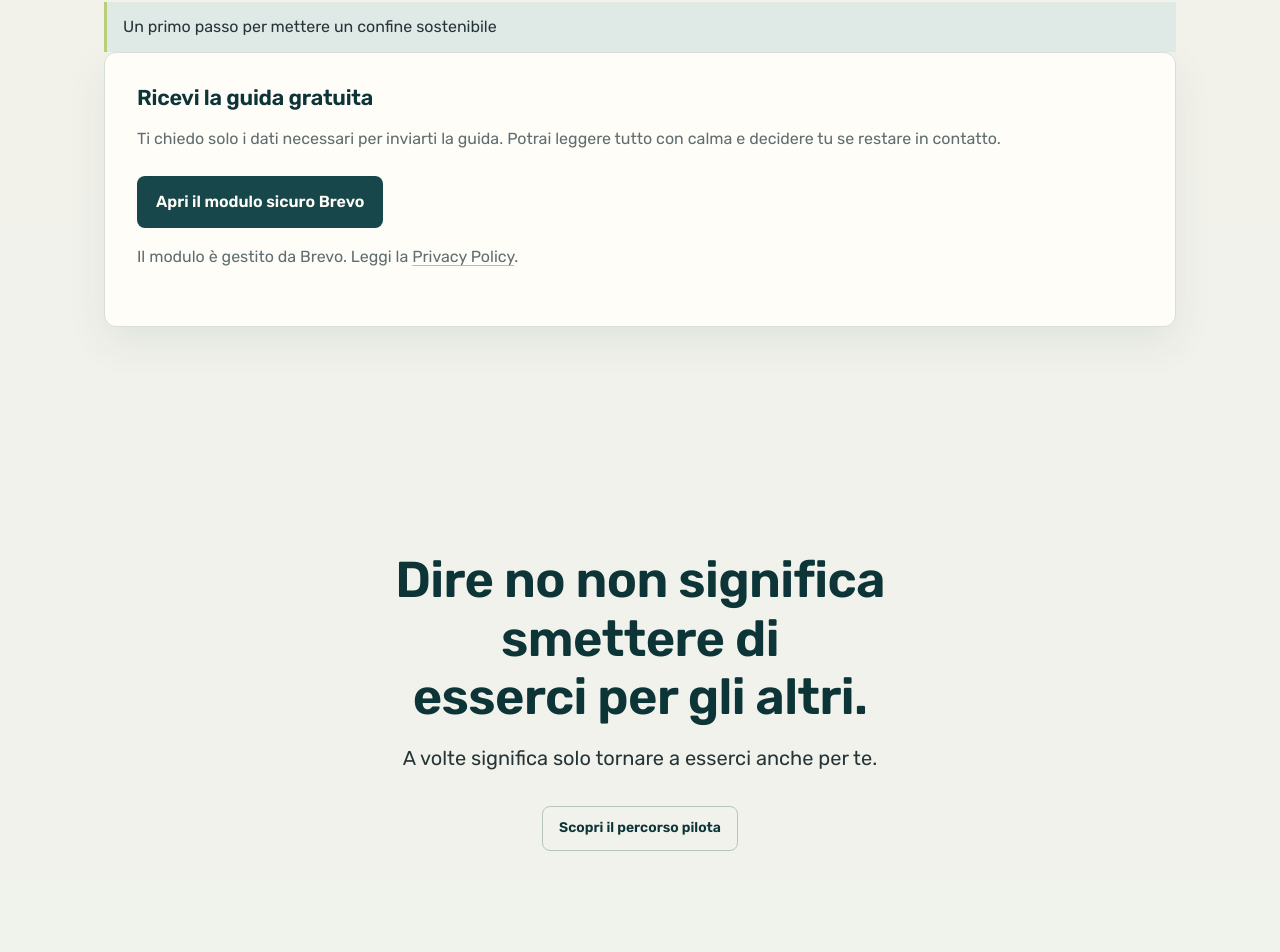
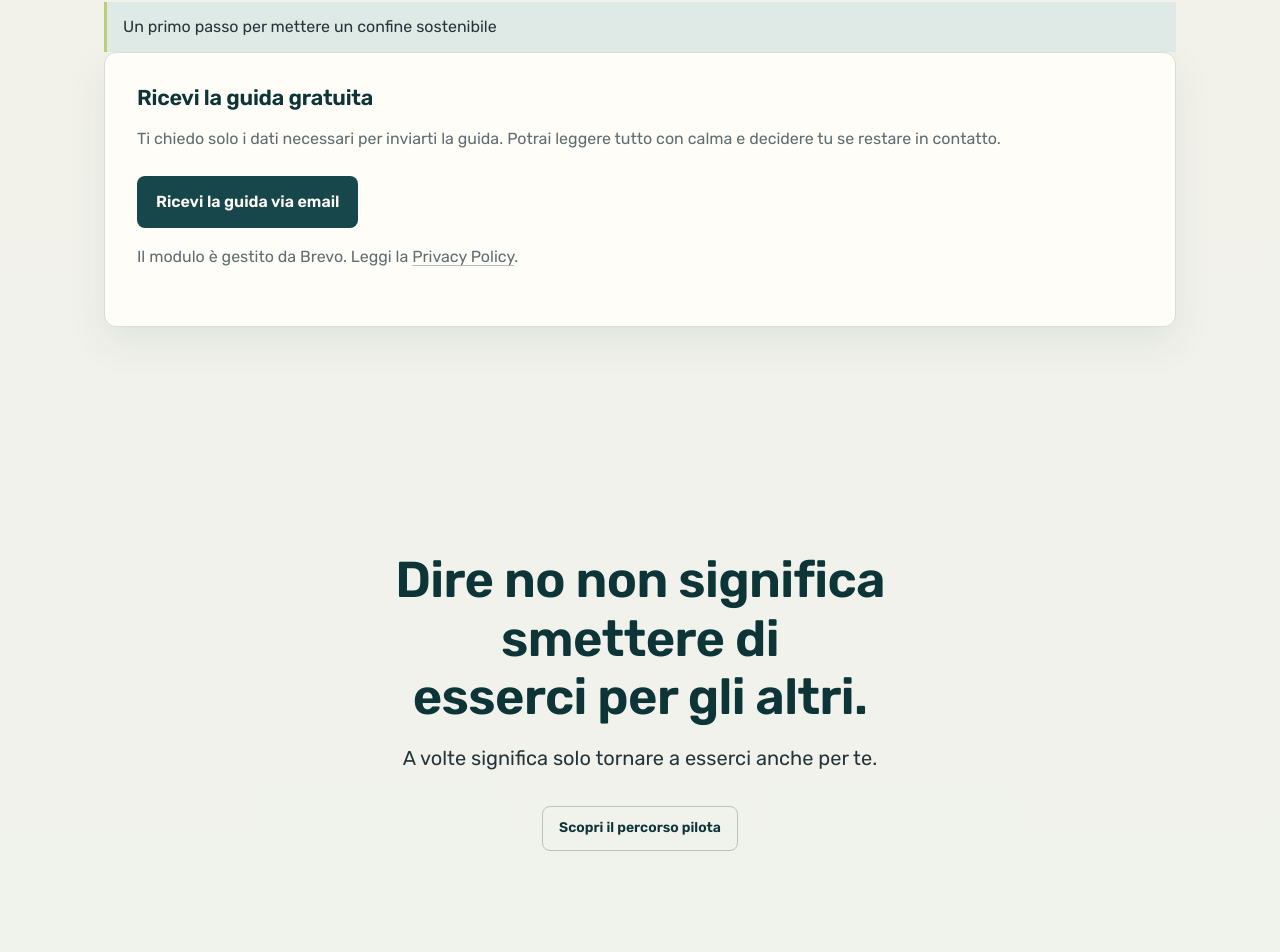
Before and after one commit to MorenoFunari/moreno-funari-website, a Next.js app: page /passo in a window 1280 px wide. Shown: the part 1724-2676 px from the top of the page. Built offline with nearby package versions, Linux system fonts and the light colour scheme; no server answers.

Commit message:
fix label bottone

```diff
--- a/src/app/passo/page.tsx
+++ b/src/app/passo/page.tsx
@@ -19,6 +19,6 @@ export const metadata: Metadata = createPageMetadata({ title: "Dire sempre sì t
 export default function PassoPage() { return <main className={styles.page} id="main-content">
   <section className={styles.hero}><Container className={styles.heroInner}><p className={styles.eyebrow}>Guida gratuita PASSO</p><h1>Dire sempre sì ti sta costando più di quanto pensi</h1><p>Una guida gratuita in 5 passi per iniziare a mettere confini senza sentirti egoista.</p><div className={styles.actions}><TrackedCtaLink eventName="cta_click_passo" external href={brevoFormUrl} location="passo_hero" size="large">Ricevi la guida gratuita</TrackedCtaLink></div></Container></section>
   <section className={`${styles.section} ${styles.muted}`}><Container><div className={styles.copy}><h2>Quando il sì diventa automatico</h2><p>A volte non dici sì perché vuoi davvero. Dici sì perché ti sembra più semplice, perché non vuoi creare problemi, perché hai paura di deludere, perché ormai ti viene automatico.</p><p>Il punto è che ogni sì detto contro di te lascia qualcosa addosso: stanchezza, nervosismo, distanza, pressione, senso di colpa.</p><p>Questa guida non ti chiede di diventare duro o distante. Ti aiuta solo a fermarti un attimo prima di rispondere, per capire se quel sì è davvero tuo.</p></div></Container></section>
-  <section className={styles.section}><Container><div className={styles.copy}><h2>Cosa trovi dentro</h2></div><ul className={styles.list}><li>5 passaggi semplici</li><li>Domande pratiche</li><li>Esempi di vita reale</li><li>Uno spazio per riconoscere i sì automatici</li><li>Un primo passo per mettere un confine sostenibile</li></ul><SurfaceCard className={styles.card}><h3>Ricevi la guida gratuita</h3><p>Ti chiedo solo i dati necessari per inviarti la guida. Potrai leggere tutto con calma e decidere tu se restare in contatto.</p><TrackedCtaLink eventName="cta_click_passo" external href={brevoFormUrl} location="passo_form_fallback" size="large">Apri il modulo sicuro Brevo</TrackedCtaLink><p>Il modulo è gestito da Brevo. Leggi la <Link href="/privacy-policy">Privacy Policy</Link>.</p></SurfaceCard></Container></section>
+  <section className={styles.section}><Container><div className={styles.copy}><h2>Cosa trovi dentro</h2></div><ul className={styles.list}><li>5 passaggi semplici</li><li>Domande pratiche</li><li>Esempi di vita reale</li><li>Uno spazio per riconoscere i sì automatici</li><li>Un primo passo per mettere un confine sostenibile</li></ul><SurfaceCard className={styles.card}><h3>Ricevi la guida gratuita</h3><p>Ti chiedo solo i dati necessari per inviarti la guida. Potrai leggere tutto con calma e decidere tu se restare in contatto.</p><TrackedCtaLink eventName="cta_click_passo" external href={brevoFormUrl} location="passo_form_fallback" size="large">Ricevi la guida via email</TrackedCtaLink><p>Il modulo è gestito da Brevo. Leggi la <Link href="/privacy-policy">Privacy Policy</Link>.</p></SurfaceCard></Container></section>
   <section className={styles.closing}><Container className={styles.closingInner}><h2>Dire no non significa smettere di esserci per gli altri.</h2><p>A volte significa solo tornare a esserci anche per te.</p><div className={styles.actions}><ButtonLink href="/confronto" variant="secondary">Scopri il percorso pilota</ButtonLink></div></Container></section>
 </main>; }
```
